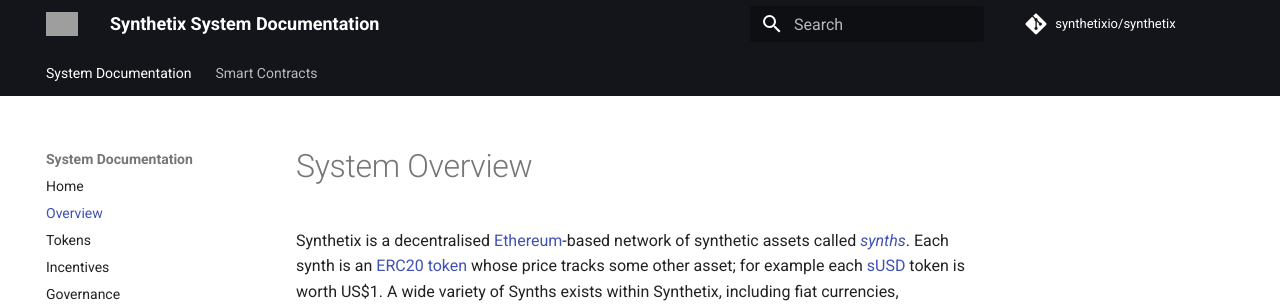
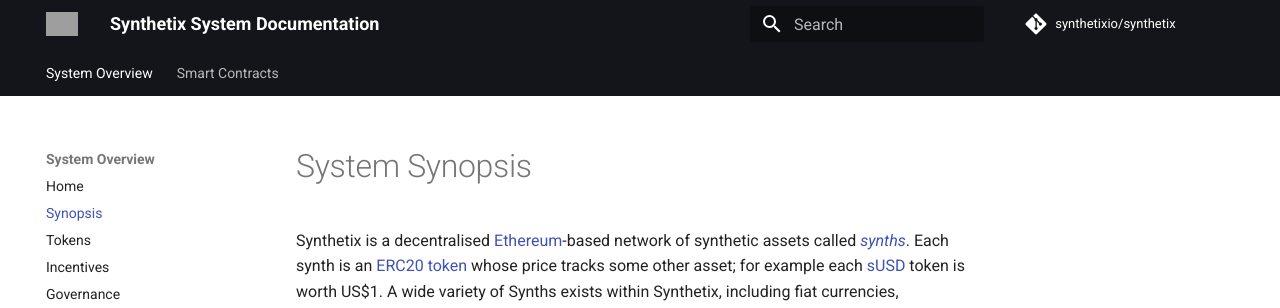
Before and after one commit to Synthetixio/synthetix, an MkDocs documentation site: the page built from docs/synopsis.md, in a window 1280 px wide. Shown: the top 308 px of the page. Built offline with MkDocs 1.6.1 and Material for MkDocs 9.7.7, drawn with Linux system fonts in a browser that asks for light colours; comment, search, counter and statistics services are not loaded; grey boxes are pictures that could not be loaded.

Commit message:
Overview -> Synopsis

```diff
--- a/docs/overview.md
+++ b/docs/synopsis.md
@@ -1,4 +1,4 @@
-# System Overview
+# System Synopsis
 
 Synthetix is a decentralised [Ethereum](https://www.ethereum.org/)-based network of synthetic assets called [*synths*](tokens.md#synths). Each synth is an [ERC20 token](https://theethereum.wiki/w/index.php/ERC20_Token_Standard) whose price tracks some other asset; for example each [sUSD](https://etherscan.io/token/0x57ab1e02fee23774580c119740129eac7081e9d3) token is worth US$1. A wide variety of Synths exists within Synthetix, including fiat currencies, cryptocurrencies, commodities, and [inverse indexes](tokens.md#inverse-syths).
 In principle the system can support any asset with a price, and provides on-chain exposure to an unlimited range of real-world assets.
--- a/mkdocs.yml
+++ b/mkdocs.yml
@@ -18,9 +18,9 @@
 
 # Top level headings become tabs at the top due to `tabs: true` in the theme.
 nav:
-  - System Documentation:
+  - System Overview:
     - Home: index.md
-    - Overview: overview.md
+    - Synopsis: synopsis.md
     - Tokens: tokens.md
     - Incentives: incentives.md
     - Governance: governance.md
```
